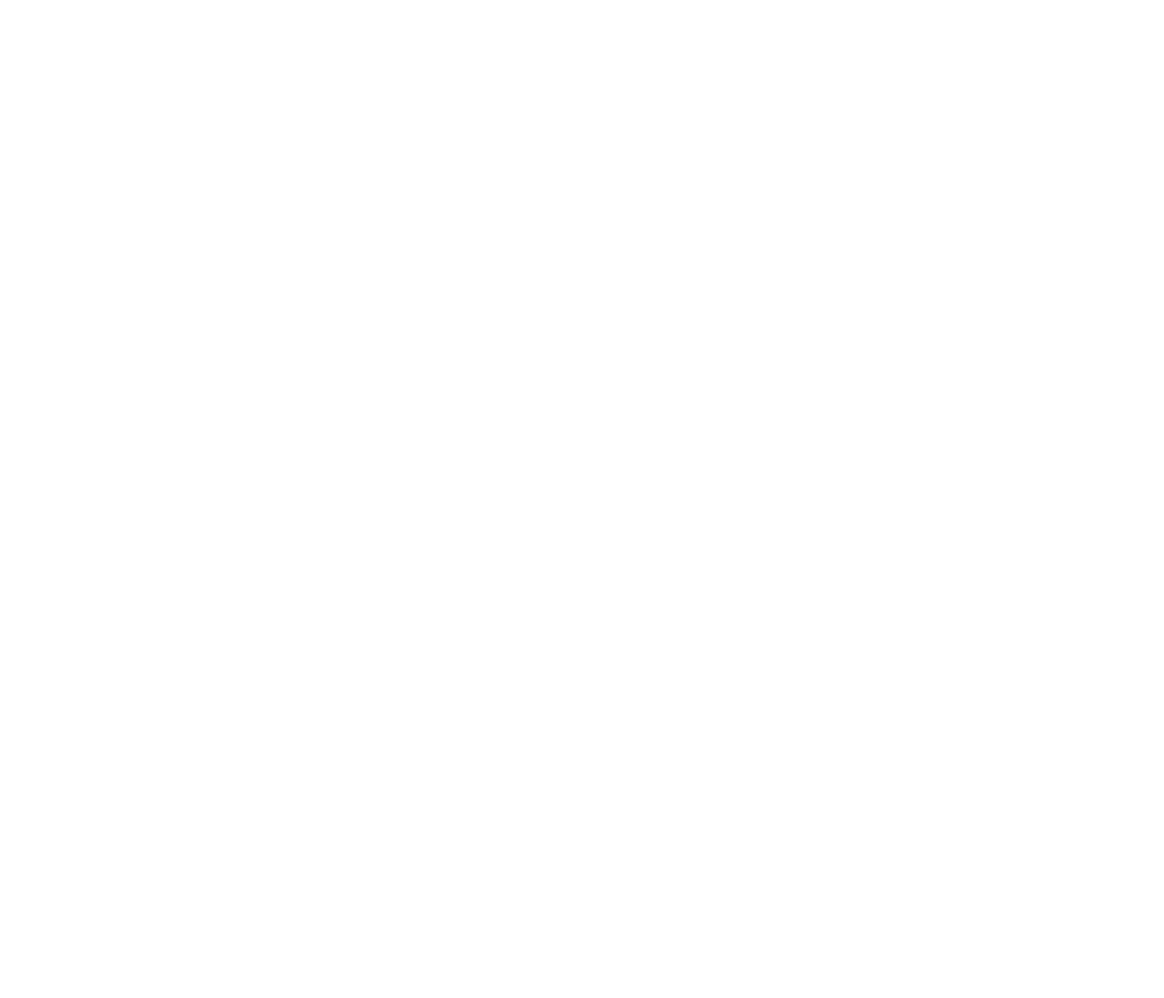
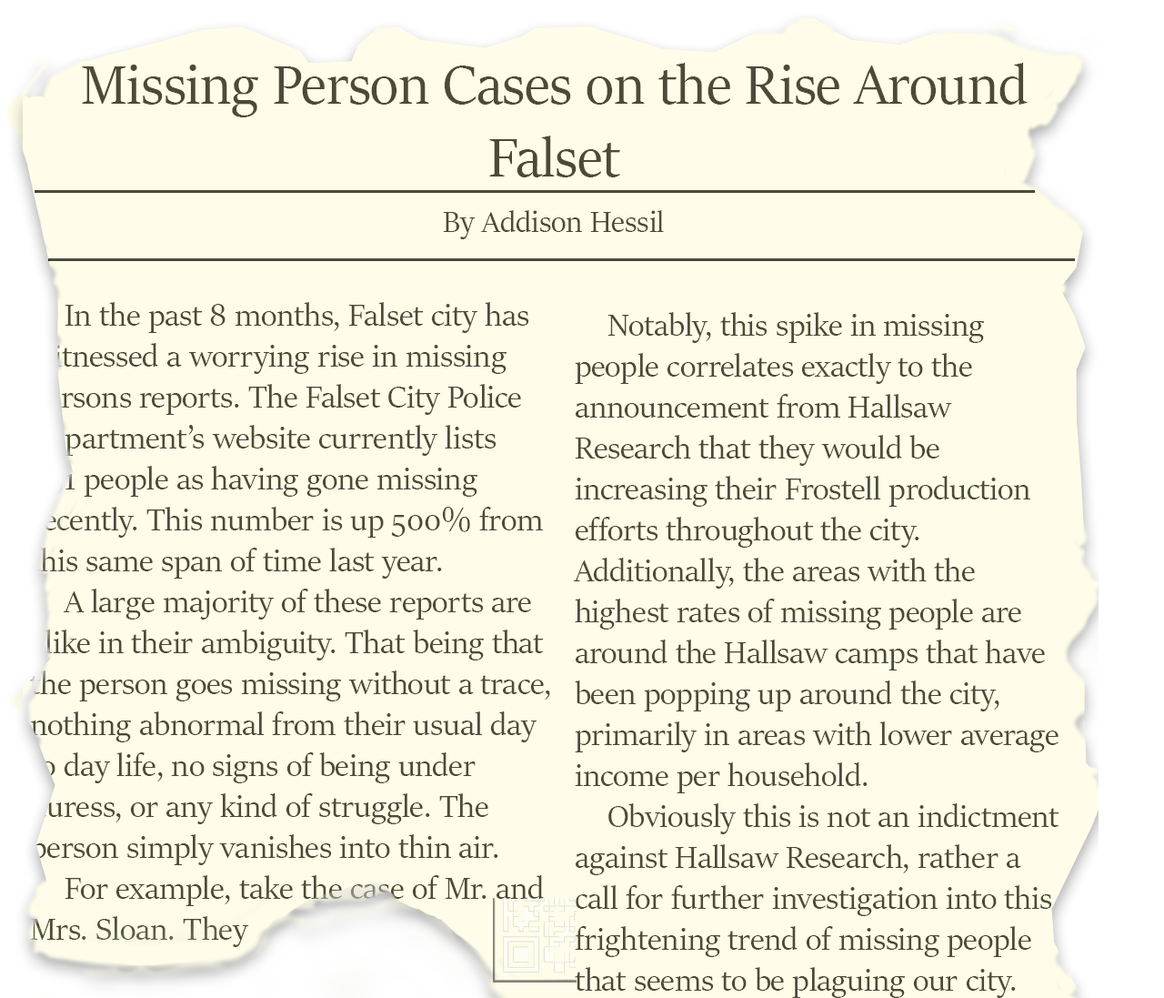
Before and after one commit to IrisLC/HallsawMedia, a plain HTML site: page Missing.html in a window 1280 px wide. Shown: the top 1097 px of the page at 91% size. Before the commit the page ends 800 px from the top, so only its background shows below. Drawn offline with Linux system fonts and the light colour scheme.

Commit message:
added missing article

```diff
--- a/Missing.html
+++ b/Missing.html
@@ -10,5 +10,5 @@
 </head>
 
 <body>
-
+  <img src="./Media/Newspaper Clipping 2.png">
 </body>
```
Also changed, not shown: Media/Newspaper Clipping 1.png, Media/Newspaper Clipping 2.png (added).
